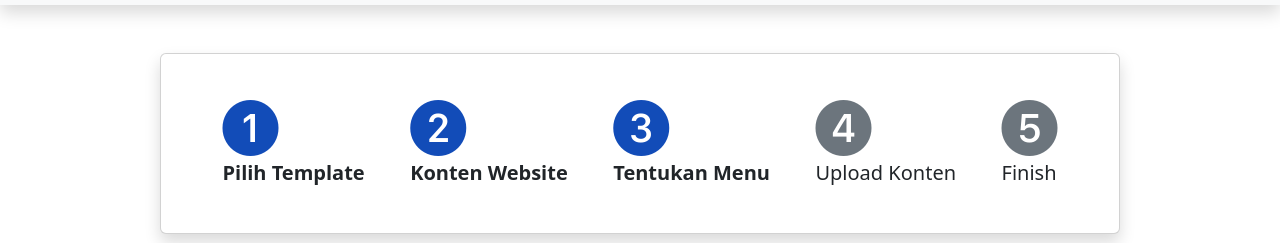
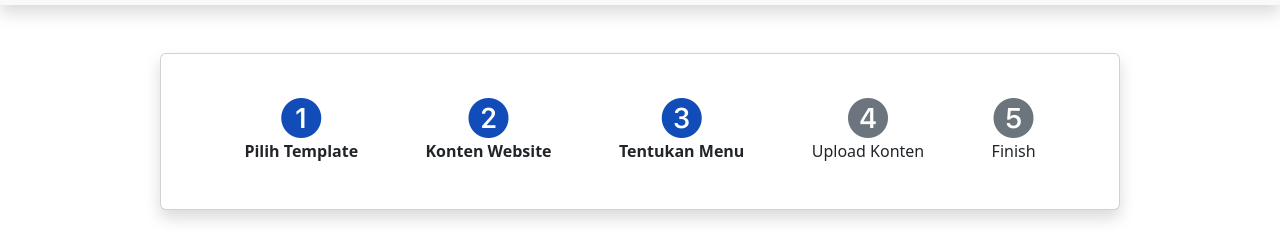
Before and after one commit to YoryZiar/form-order-website, a plain HTML site: page susun-menu.html in a window 1280 px wide. Shown: the part 53-296 px from the top of the page. Drawn offline with nearby package versions, Linux system fonts and the light colour scheme.

Commit message:
perbaikan multi-step

```diff
--- a/susun-menu.html
+++ b/susun-menu.html
@@ -62,25 +62,25 @@
     <!-- multi step -->
     <div class="card w-75 my-5 mx-auto shadow py-4">
         <div class="card-body d-flex justify-content-evenly">
-            <div>
-                <span class="display-4" style="color: #124CB8;"><i class="bi bi-1-circle-fill"></i></span>
-                <h5 class="fw-bold">Pilih Template</h5>
+            <div class="text-center">
+                <span class="display-6" style="color: #124CB8;"><i class="bi bi-1-circle-fill"></i></span>
+                <h6 class="fw-bold">Pilih Template</h6>
             </div>
-            <div>
-                <span class="display-4" style="color: #124CB8;"><i class="bi bi-2-circle-fill"></i></span>
-                <h5 class="fw-bold">Konten Website</h5>
+            <div class="text-center">
+                <span class="display-6" style="color: #124CB8;"><i class="bi bi-2-circle-fill"></i></span>
+                <h6 class="fw-bold">Konten Website</h6>
             </div>
-            <div>
-                <span class="display-4" style="color: #124CB8;"><i class="bi bi-3-circle-fill"></i></span>
-                <h5 class="fw-bold">Tentukan Menu</h5>
+            <div class="text-center">
+                <span class="display-6" style="color: #124CB8;"><i class="bi bi-3-circle-fill"></i></span>
+                <h6 class="fw-bold">Tentukan Menu</h6>
             </div>
-            <div>
-                <span class="display-4 text-secondary"><i class="bi bi-4-circle-fill"></i></span>
-                <h5 class="">Upload Konten</h5>
+            <div class="text-center">
+                <span class="display-6 text-secondary"><i class="bi bi-4-circle-fill"></i></span>
+                <h6 class="">Upload Konten</h6>
             </div>
-            <div>
-                <span class="display-4 text-secondary"><i class="bi bi-5-circle-fill"></i></span>
-                <h5 class="">Finish</h5>
+            <div class="text-center">
+                <span class="display-6 text-secondary"><i class="bi bi-5-circle-fill"></i></span>
+                <h6 class="">Finish</h6>
             </div>
         </div>
     </div>
```
Also changed, not shown: finish.html (+15 -15 lines), index.html (+15 -15 lines), isi-kuesioner.html (+15 -15 lines), konten-website.html (+15 -15 lines), upload-konten.html (+15 -15 lines).
